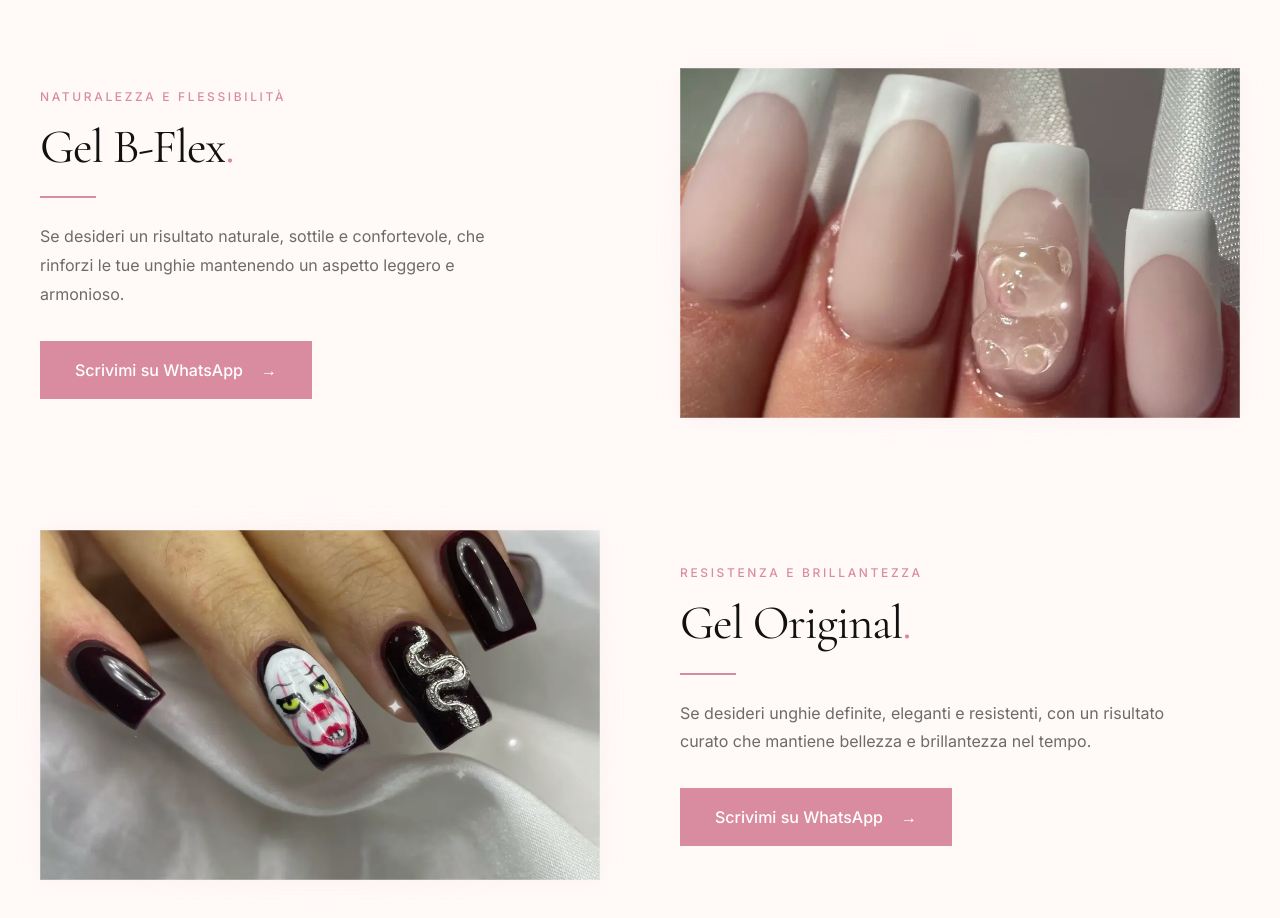
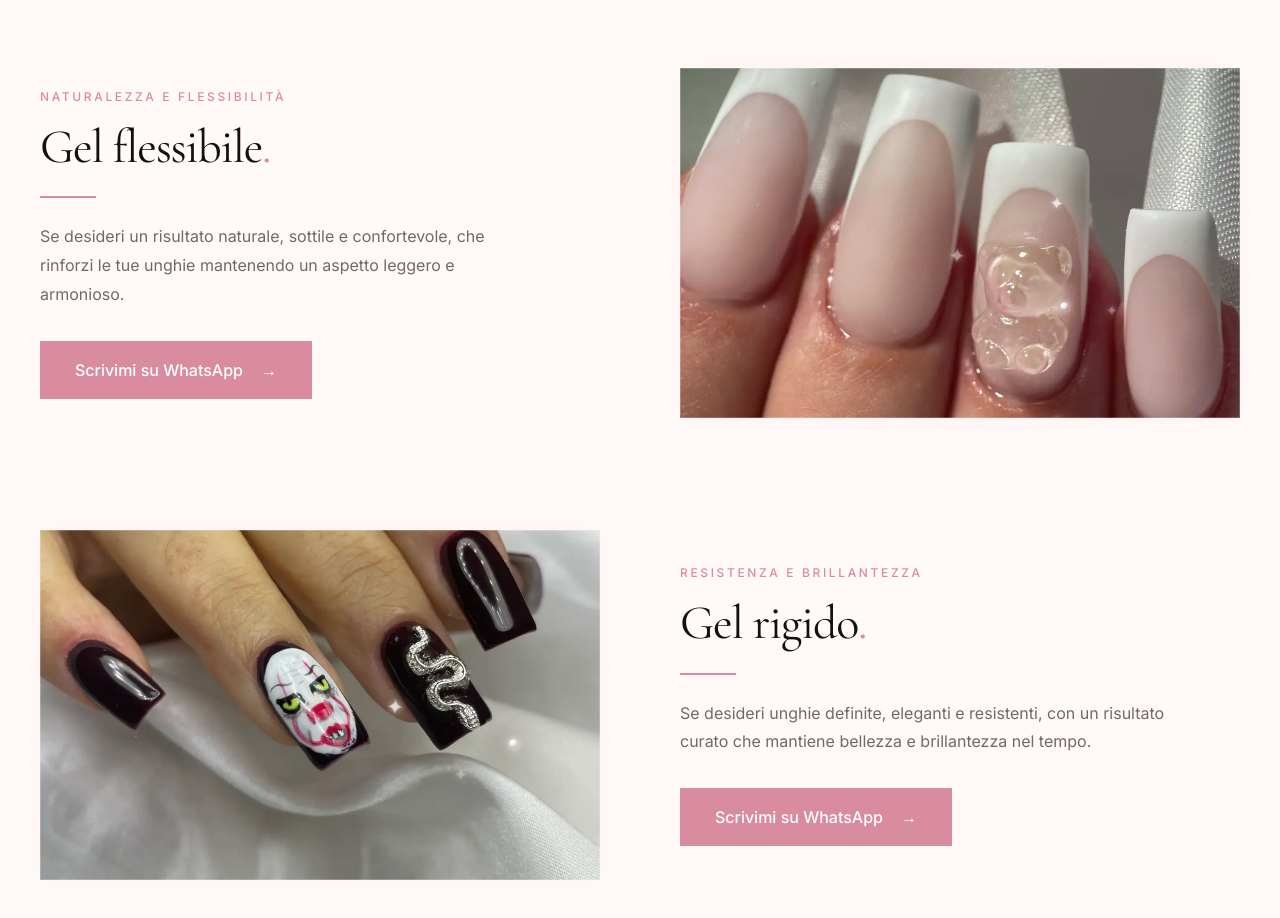
Before and after one commit to nextlevelmedia-dev/martinails-lab, a Next.js app: page / in a window 1280 px wide. Shown: the part 2360-3278 px from the top of the page. Built offline with nearby package versions, Linux system fonts and the light colour scheme.

Commit message:
Final SEO and site fixes

```diff
--- a/app/components/BenefitsShowcase.tsx
+++ b/app/components/BenefitsShowcase.tsx
@@ -13,17 +13,17 @@ const benefits = [
   },
   {
     eyebrow: "Naturalezza e flessibilità",
-    title: "Gel B-Flex",
+    title: "Gel flessibile",
     text: "Se desideri un risultato naturale, sottile e confortevole, che rinforzi le tue unghie mantenendo un aspetto leggero e armonioso.",
     image: "/images/showcase2.webp",
-    alt: "Gel B-Flex",
+    alt: "Gel flessibile",
   },
   {
     eyebrow: "Resistenza e brillantezza",
-    title: "Gel Original",
+    title: "Gel rigido",
     text: "Se desideri unghie definite, eleganti e resistenti, con un risultato curato che mantiene bellezza e brillantezza nel tempo.",
     image: "/images/showcase3.webp",
-    alt: "Gel Original",
+    alt: "Gel rigido",
   },
 ];
 
```
